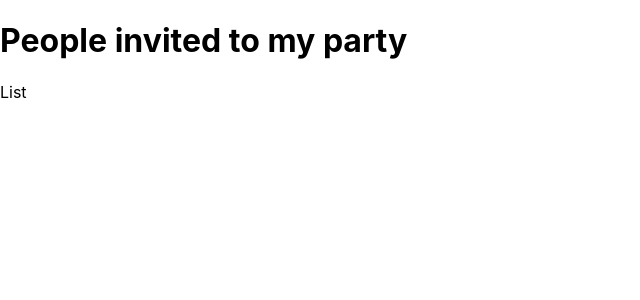
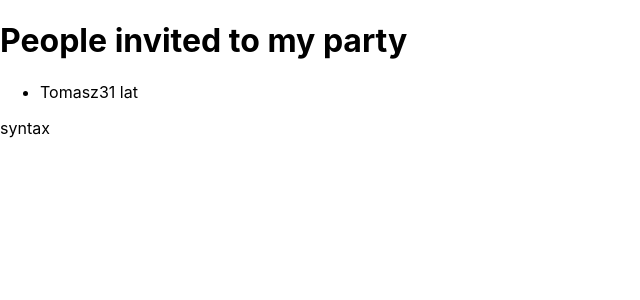
Before and after one commit to KamilStawik/party-list, a React (Create React App) app: page / in a window 1280 px wide. Shown: the top 300 px of the page, without its empty margins (0-640 px from the left). Built offline with nearby package versions, Linux system fonts and the light colour scheme.

Commit message:
List rendering added

```diff
--- a/src/App.tsx
+++ b/src/App.tsx
@@ -1,5 +1,6 @@
 import React, { useState } from 'react';
 import List from "./components/List"
+import TypeScriptSyntax from './TypeScriptSyntax';
 
 interface IState {
   invitedPeople: {
@@ -12,9 +13,13 @@ interface IState {
 
 function App() {
 
-  const [invitedPeople, setInvitedPeople] = useState<IState["invitedPeople"]>(
-    []
-  );
+  const [invitedPeople, setInvitedPeople] = useState<IState["invitedPeople"]>([
+    {
+      name: "Tomasz",
+      url: "",
+      age: 31,
+    }
+  ]);
 
   // const changeNumber = () => {
   //   setNumber(50);
@@ -25,8 +30,7 @@ function App() {
     <div className="App">
       <h1>People invited to my party</h1>
       <List invitedPeople={invitedPeople} />
-      {invitedPeople.map(person => person.age)}
-
+      <TypeScriptSyntax />
     </div>
   );
 }
--- a/src/TypeScriptSyntax.tsx
+++ b/src/TypeScriptSyntax.tsx
@@ -9,7 +9,7 @@ const TypeScriptSyntax = () => {
 
 
     return (
-        "syntax"
+        <p>syntax</p>
     );
 };
 
--- a/src/components/List/index.tsx
+++ b/src/components/List/index.tsx
@@ -9,12 +9,26 @@ interface IProps {
     }[],
 };
 
-const List: React.FC<IProps> = (invitedPeople) => (
+const List: React.FC<IProps> = ({ invitedPeople }) => {
 
-    <div >
-        List
+    const renderPeopleList = () => {
 
-    </div>
-);
+        return invitedPeople.map(invitedPerson => {
+            return (
+                <li>
+                    <span>{invitedPerson.name}</span>
+                    <span>{invitedPerson.age} lat</span>
+                </li>
+            );
+        });
 
+    };
+
+
+    return (
+        <ul >
+            {renderPeopleList()}
+        </ul >
+    );
+};
 export default List;
```
